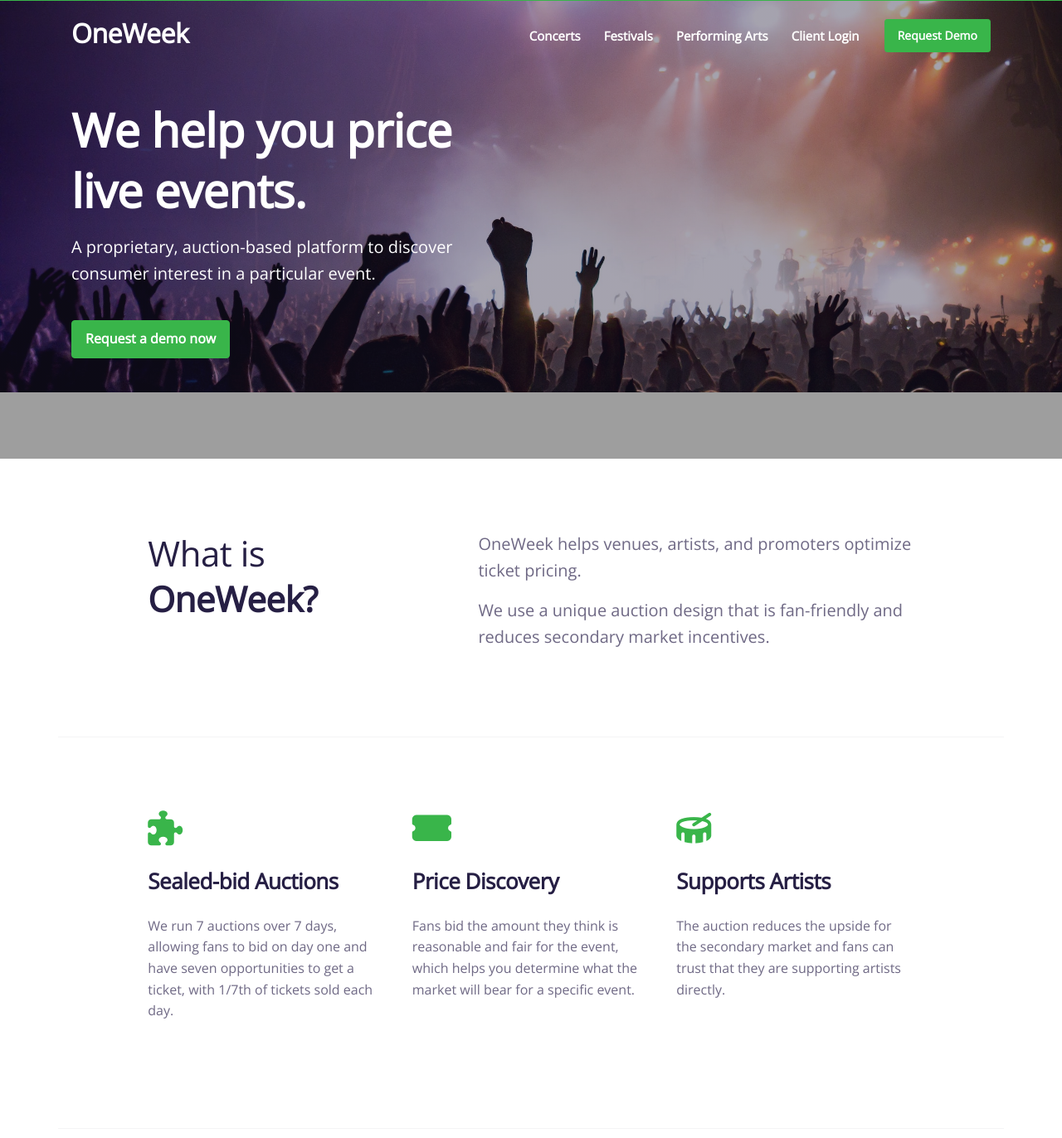
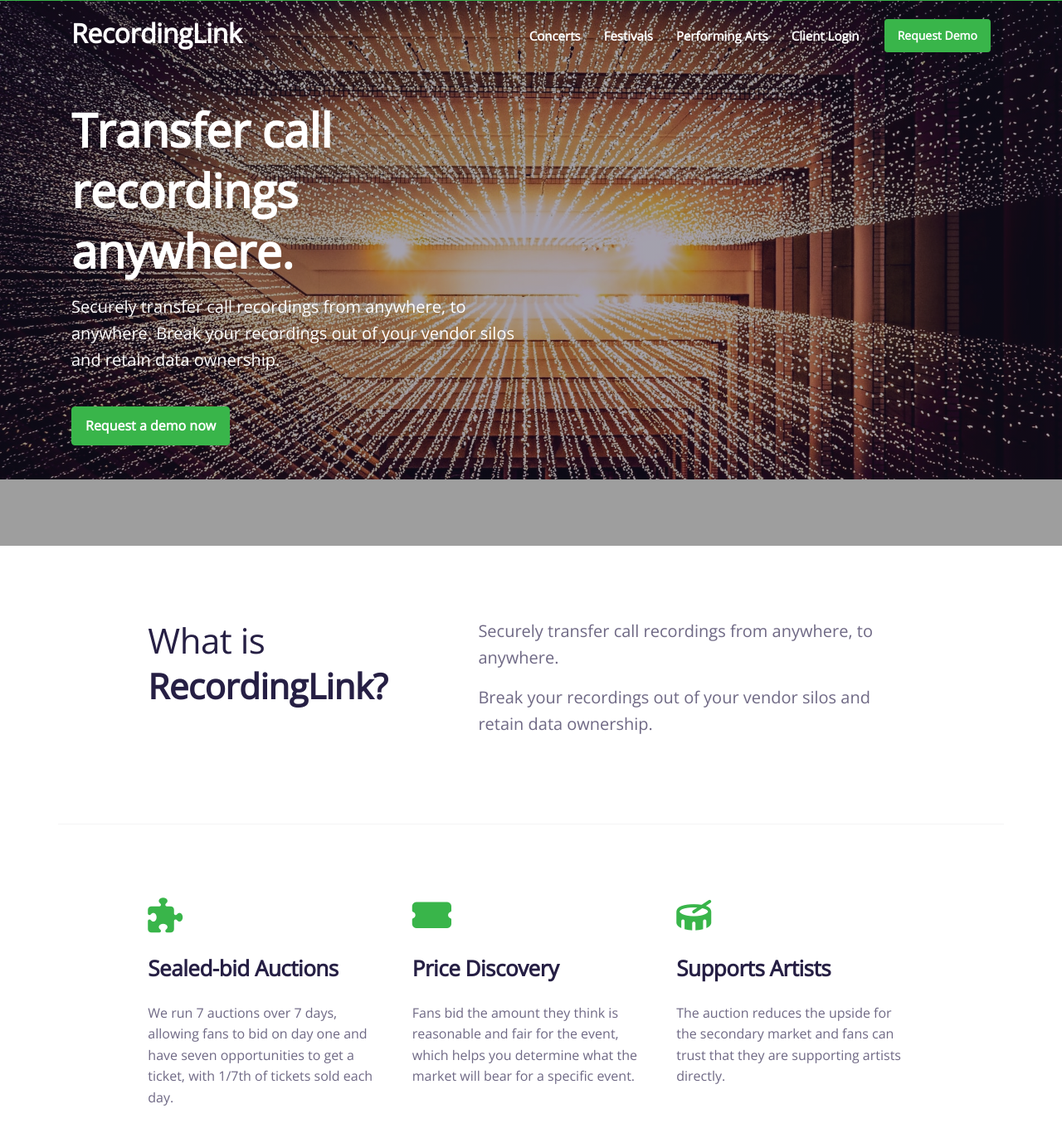
Before and after one commit to laughing-waffles/recordinglink, a Jekyll site: the page built from index.html, in a window 1280 px wide and 1400 px high. Shown: the top 1372 px of the window at 83% size. Built offline with Jekyll 4.4.1, drawn with Linux system fonts in a browser that asks for light colours; nearby versions of some CDN libraries.

Commit message:
Swap out hero image

```diff
--- a/_includes/navbar.html
+++ b/_includes/navbar.html
@@ -4,7 +4,7 @@
   <div class="container-lg">
     <nav class="navbar navbar-expand-lg navbar-default">
       <a class="navbar-brand" href="{{ '/' | absolute_url }}">
-        <h1 class="fw-bolder d-block text-white h2 m-0">OneWeek</h1>
+        <h1 class="fw-bolder d-block text-white h2 m-0">RecordingLink</h1>
       </a>
       <button class="navbar-toggler collapsed" type="button" data-bs-toggle="collapse" data-bs-target="#navbar-default" aria-controls="navbar-default" aria-expanded="false" aria-label="Toggle navigation">
         <span class="icon-bar top-bar mt-0"></span>
--- a/index.html
+++ b/index.html
@@ -4,7 +4,7 @@
 
 layout: default
 sitemap: true
-image: /assets/images/hero-bg.jpeg
+image: /assets/images/hero-bg.jpg
 ---
 
 {% include navbar.html %}
@@ -28,10 +28,10 @@
       <div class="col-lg-6 col-12">
         <div>
           <h1 class="text-white mb-3 display-4">
-            We help you price live events.
+            Transfer call recordings anywhere.
           </h1>
           <p class="mb-6 lead text-white">
-            A proprietary, auction-based platform to discover consumer interest in a particular event.
+            Securely transfer call recordings from anywhere, to anywhere. Break your recordings out of your vendor silos and retain data ownership.
           </p>
           <a href="/request-demo" class="btn btn-primary me-3">Request a demo now</a>
 
@@ -48,7 +48,7 @@
       <!--
       <div class="offset-xl-3 col-xl-4 offset-lg-1 col-lg-5 col-md-6 col-12 d-none d-md-block">
         <div class="position-relative z-1">
-          <img src="/assets/images/ios-iphone12-mockup.png" alt="" class="img-fluid w-100" />
+          <img src="{{ '/assets/images/ios-iphone12-mockup.png" alt="" class="' | absolute_url }}img-fluid w-100" />
         </div>
       </div>
       -->
@@ -62,15 +62,15 @@
     <div class="row">
       <div class="col-md-5">
         <h2 class="mb-3 h1 fw-light">
-          What is<br /><span class="fw-bold">OneWeek?</span>
+          What is<br /><span class="fw-bold">RecordingLink?</span>
         </h2>
       </div>
       <div class="col-md-7">
         <p class="lead">
-          OneWeek helps venues, artists, and promoters optimize ticket pricing.
+          Securely transfer call recordings from anywhere, to anywhere.
         </p>
         <p class="lead">
-          We use a unique auction design that is fan-friendly and reduces secondary market incentives.
+          Break your recordings out of your vendor silos and retain data ownership.
         </p>
       </div>
     </div>
@@ -133,7 +133,7 @@
         <p><a href="{{ 'how-to-price-concert-tickets/' | absolute_url }}">Learn more</a></p>
       </div>
       <div class="col-md-6 order-1 order-md-2">
-        <img src="/assets/images/1-01.svg" class="img-fluid" />
+        <img src="{{ '/assets/images/1-01.svg' | absolute_url }}" class="img-fluid" />
       </div>
     </div>
 
@@ -146,7 +146,7 @@
         <p><a href="{{ 'how-to-price-festival-tickets/' | absolute_url }}">Learn more</a></p>
       </div>
       <div class="col-md-6 order-1">
-        <img src="/assets/images/1-02.svg" class="img-fluid" />
+        <img src="{{ '/assets/images/1-02.svg' | absolute_url }}" class="img-fluid" />
       </div>
     </div>
 
@@ -159,7 +159,7 @@
         <p><a href="{{ 'how-to-price-performing-arts-tickets/' | absolute_url }}">Learn more</a></p>
       </div>
       <div class="col-md-6 order-1 order-md-1 ">
-        <img src="/assets/images/1-03.svg" class="img-fluid" />
+        <img src="{{ '/assets/images/1-03.svg' | absolute_url }}" class="img-fluid" />
       </div>
     </div>
 
```
Also changed, not shown: assets/images/hero-bg.jpeg (deleted), assets/images/hero-bg.jpg (added).
